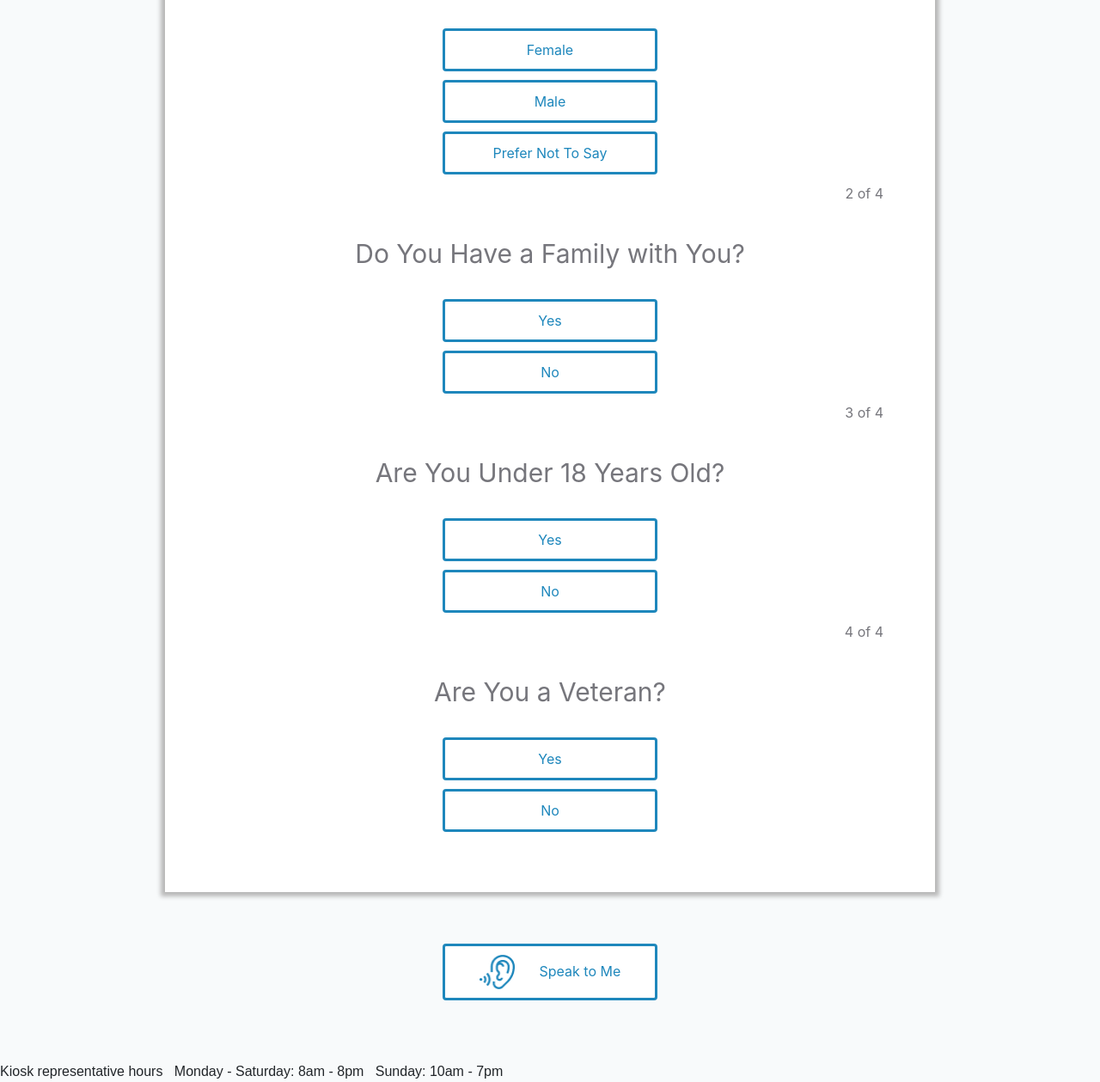
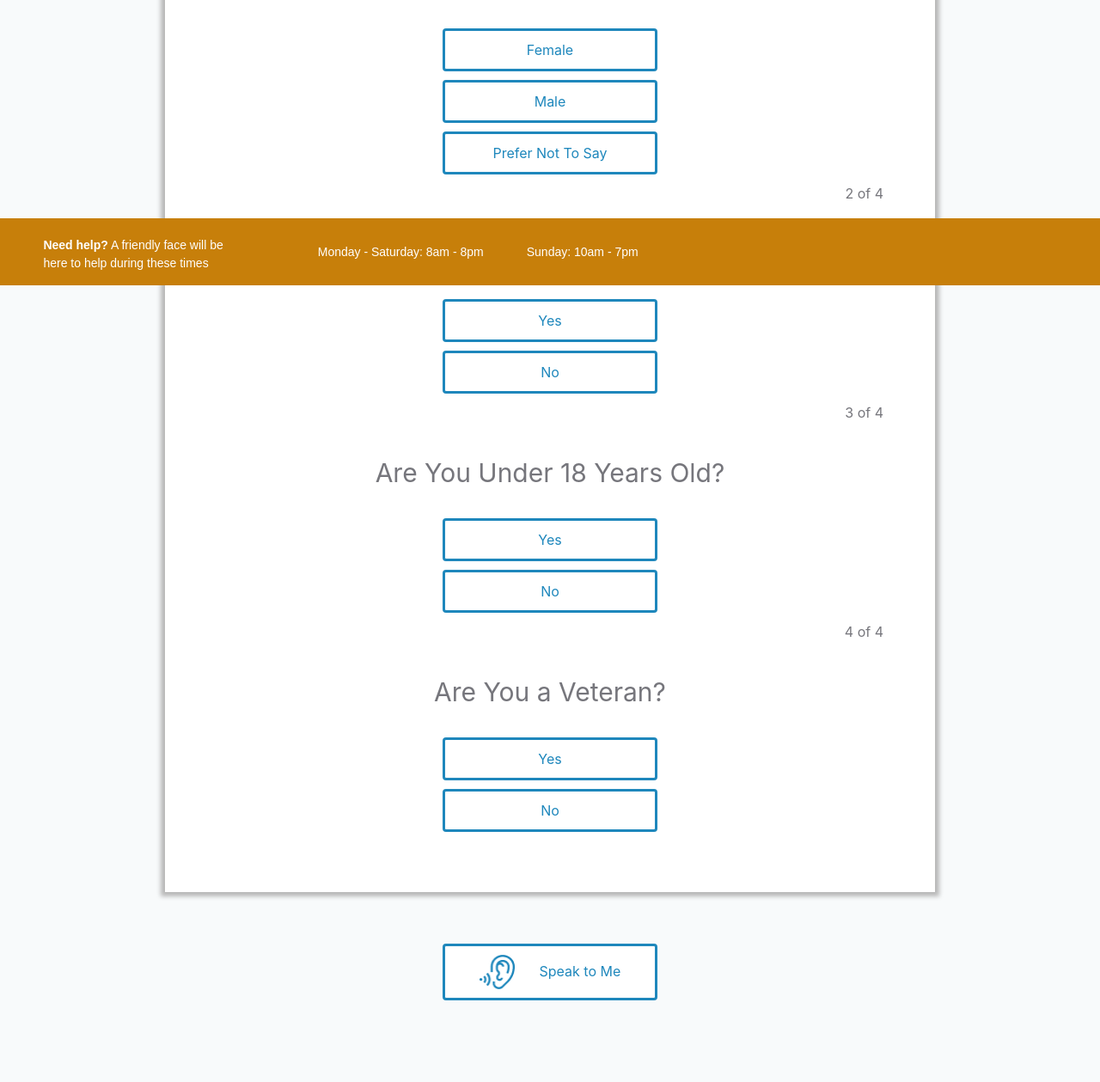
Before and after one commit to saraisatiger/woco-hack, a website: page chooseGender.html in a window 1280 px wide. Shown: the part 468-1727 px from the top of the page at 86% size. After the commit the page ends 1702 px from the top, so only its background shows below. Drawn offline with nearby package versions, Linux system fonts and the light colour scheme.

Commit message:
question page

```diff
--- a/chooseGender.html
+++ b/chooseGender.html
@@ -65,12 +65,17 @@
       <div class="bottomSpace"></div>
 
 
-		<div class="kiosk-representative">
-			<p class="kiosk-rep-title">Kiosk representative hours&nbsp;&nbsp;</p>
-			<p class="kiosk-hours">Monday - Saturday: 8am - 8pm&nbsp;&nbsp;</p>
-			<p class="kiosk-hours">Sunday: 10am - 7pm</p>
+      <div class="kiosk-container">
+  			<div class="kiosk-div">
+  				<img class="clock-icon" src="images/clock-icon.png">
+  				<div class="kiosk-information">
+  					<p class="kiosk-rep-title"><b>Need help?</b> A friendly face will be<br>here to help during these times</p>
+  					<p class="kiosk-hours week-hours">Monday - Saturday: 8am - 8pm</p>
+  					<p class="kiosk-hours">Sunday: 10am - 7pm</p>
+  				</div>
+  			</div>
 
-		</div>
+  		</div>
 
 		</div>
 	</body>
@@ -79,7 +84,6 @@
     function testFunction() {
       var choiceButton1 = document.getElementById('test-class').style.background = '#1E87BC';
       var choiceButton2 = document.getElementById('test-class').style.color = 'white';
-      // choiceButton1.style.background = 'red';
     }
   </script>
 
```
